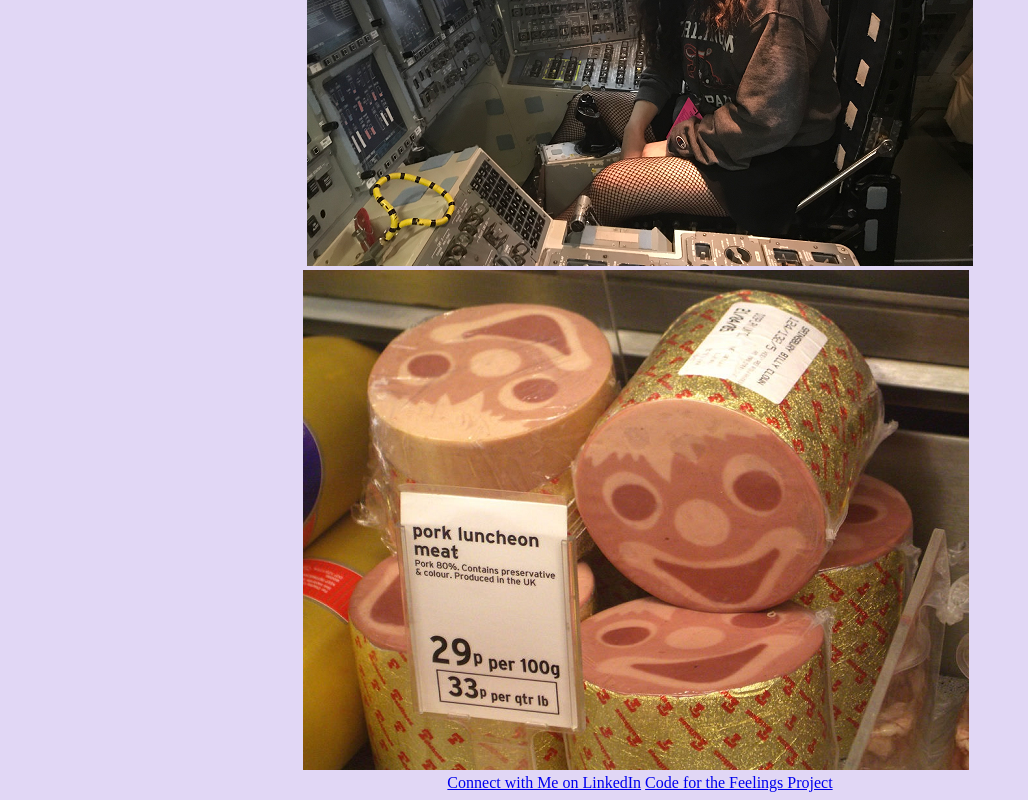
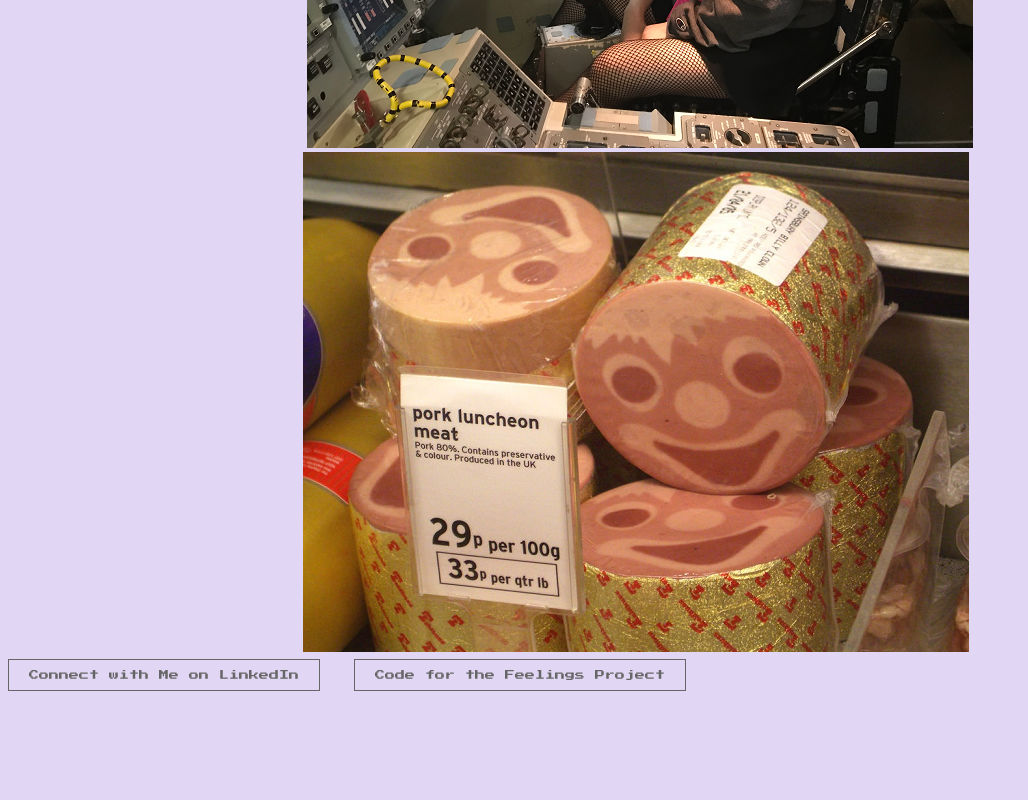
Before and after one commit to BattleOfShiloh/BattleOfShiloh.github.io, a plain HTML site: page index.html in a window 1280 px wide. Shown: the part 758-1558 px from the top of the page, without its empty margins (0-1028 px from the left). After the commit the page ends 1472 px from the top, so only its background shows below. Drawn offline with nearby package versions, Linux system fonts and the light colour scheme.

Commit message:
Update styles.css

```diff
--- a/styles.css
+++ b/styles.css
@@ -40,7 +40,29 @@ nav a:hover {
 
 
 p {
-  font-size: 25px;
+  font-size: 20px;
   font-family: 'Bitter', serif;
   color: #666666;
 }
+
+.btn {
+  float: left;
+  margin-top: 10px;
+  margin-bottom: 30px;
+}
+
+.btn a {
+  position: relative;
+  font-size: 10px;
+  font-family: 'Press Start 2P', cursive;
+  color: #666666;
+  margin-right: 30px;
+  padding: 10px 20px;
+  border: 1px solid #666666;
+  text-decoration: none;
+}
+
+.btn a:hover {
+  color: #000000;
+  border: 1px solid #000000;
+}
```
